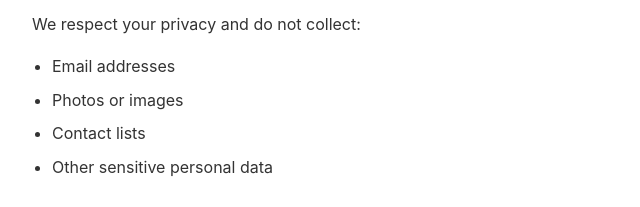
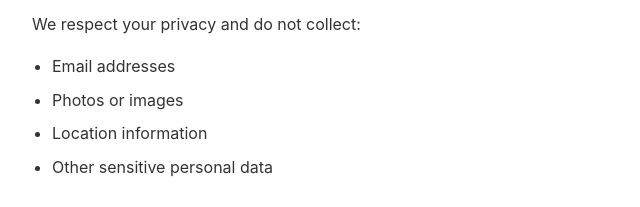
Before and after one commit to designforgreen/snowloop-legal, a plain HTML site: page privacy-policy.html in a window 1280 px wide. Shown: the part 1040-1247 px from the top of the page, 248-888 px from the left. Drawn offline with Linux system fonts and the light colour scheme.

Commit message:
Update privacy-policy.html
更新隐私协议

```diff
--- a/privacy-policy.html
+++ b/privacy-policy.html
@@ -117,7 +117,7 @@
         <ul>
             <li>Email addresses</li>
             <li>Photos or images</li>
-            <li>Contact lists</li>
+            <li>Location information</li>
             <li>Other sensitive personal data</li>
         </ul>
 
```
